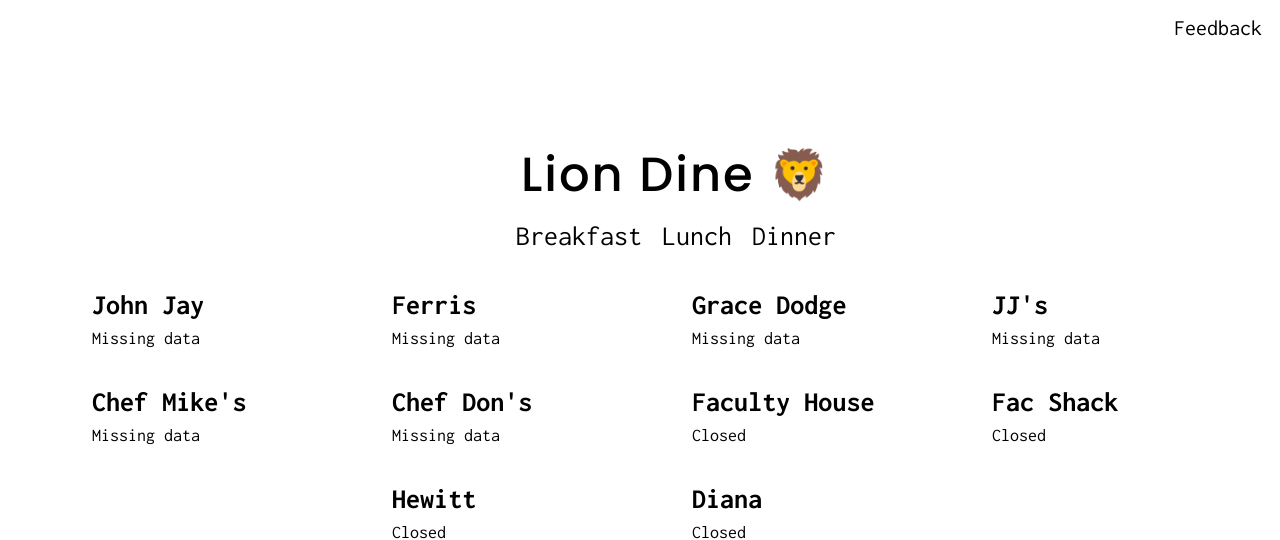
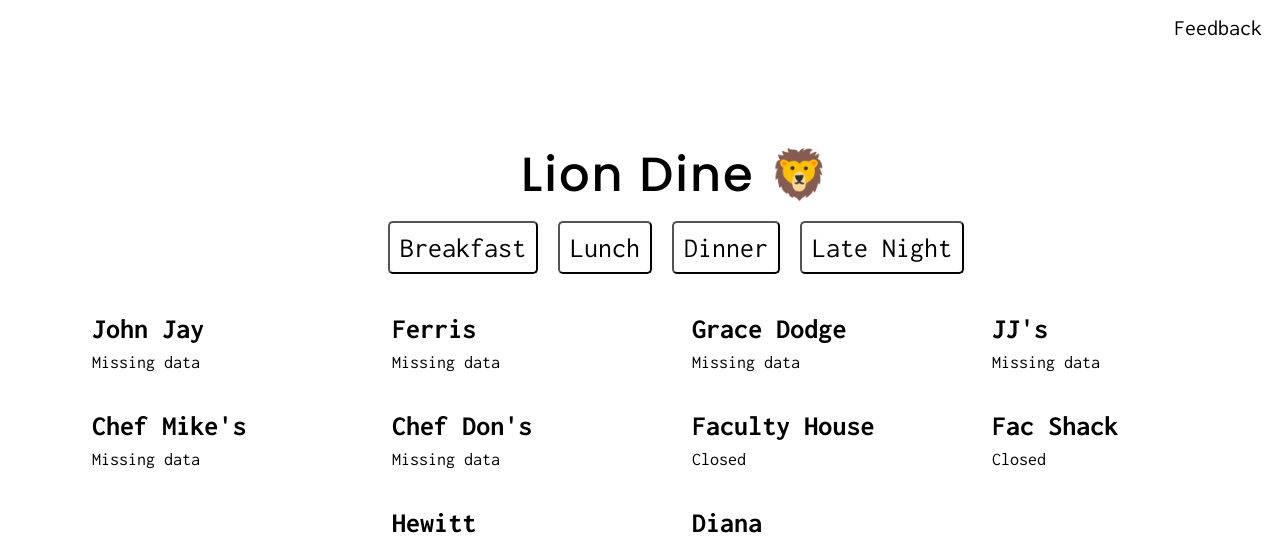
Before and after one commit to caroline-smyth/lion-dine, a Flask app: page / in a window 1280 px wide. Shown: the top 540 px of the page. Run offline with Flask 3, Linux system fonts and the light colour scheme; data that the repository does not hold is empty.

Commit message:
small design changes based on feedback

```diff
--- a/app.py
+++ b/app.py
@@ -169,7 +169,7 @@ def current_open_stations():
 
     if hall_name == "Ferris":
       if now.weekday() in [0,1,2,3,4]:
-        filtered_stations["all hours"] = "7:30 am - 8 pm"
+        #filtered_stations["all hours"] = "7:30 am - 8 pm"
         if now.hour > 7 and now.hour < 11 or (now.hour == 7 and now.minute >= 30):
           for station, items in stations.get('breakfast',{}).items():
             filtered_stations[station] = items
@@ -525,5 +525,10 @@ def dinner():
   filtered_halls = open_at_meal("dinner")
   return render_template('index.html', halls=filtered_halls, meal="dinner")
 
+@app.route('/latenight')
+def latenight():
+  filtered_halls = open_at_meal("latenight")
+  return render_template('index.html', halls=filtered_halls, meal="latenight")
+
 if __name__ == '__main__':
    app.run(host='0.0.0.0',port=5000)
--- a/static/general.css
+++ b/static/general.css
@@ -38,13 +38,14 @@ a:hover{
 }
 
 button {
-  border: none;
   background-color: white;
-  color: rgb(105, 179, 231);
+  color: white;
+  font-weight: medium;
   cursor: pointer;
-  border-radius: 3px;
-  font-weight: bold;
+  border-radius: 5px;
+  font-family: "Inconsolata";
   font-size: 24px;
+  padding: 10px;
 }
 
 .votes {
--- a/templates/index.html
+++ b/templates/index.html
@@ -53,9 +53,18 @@
       </header>
       <div class="var" id="halls"></div>
       <div class="meals-container">
-        <a href="/breakfast" class="meal-name {% if meal == 'breakfast' %}italicized{% endif %}">Breakfast</a>
-        <a href="/lunch" class="meal-name {% if meal == 'lunch' %}italicized{% endif %}">Lunch</a>
-        <a href="/dinner" class="meal-name {% if meal == 'dinner' %}italicized{% endif %}">Dinner</a>
+        <button>
+          <a href="/breakfast" class="meal-name {% if meal == 'breakfast' %}italicized{% endif %}">Breakfast</a>
+        </button>
+        <button>
+          <a href="/lunch" class="meal-name {% if meal == 'lunch' %}italicized{% endif %}">Lunch</a>
+        </button>
+        <button>
+          <a href="/dinner" class="meal-name {% if meal == 'dinner' %}italicized{% endif %}">Dinner</a>
+        </button>
+        <button>
+          <a href="/latenight" class="meal-name {% if meal == 'latenight' %}italicized{% endif %}">Late Night</a>
+        </button>
       </div>
       <div class="container">
         {% for hall_name in hall_order %}
```
